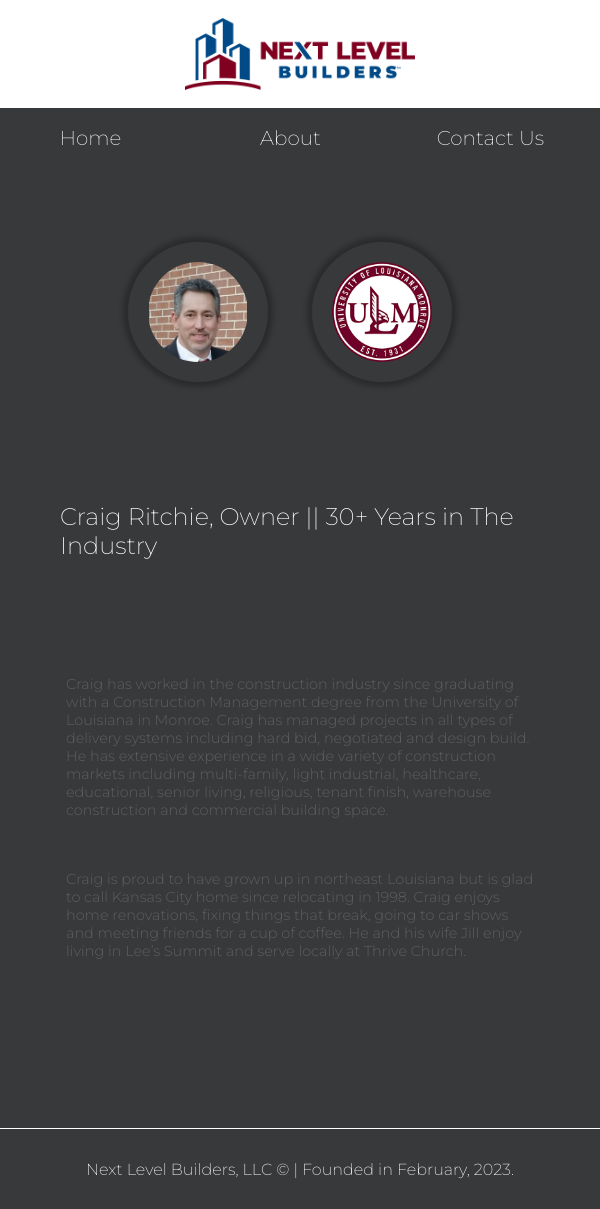
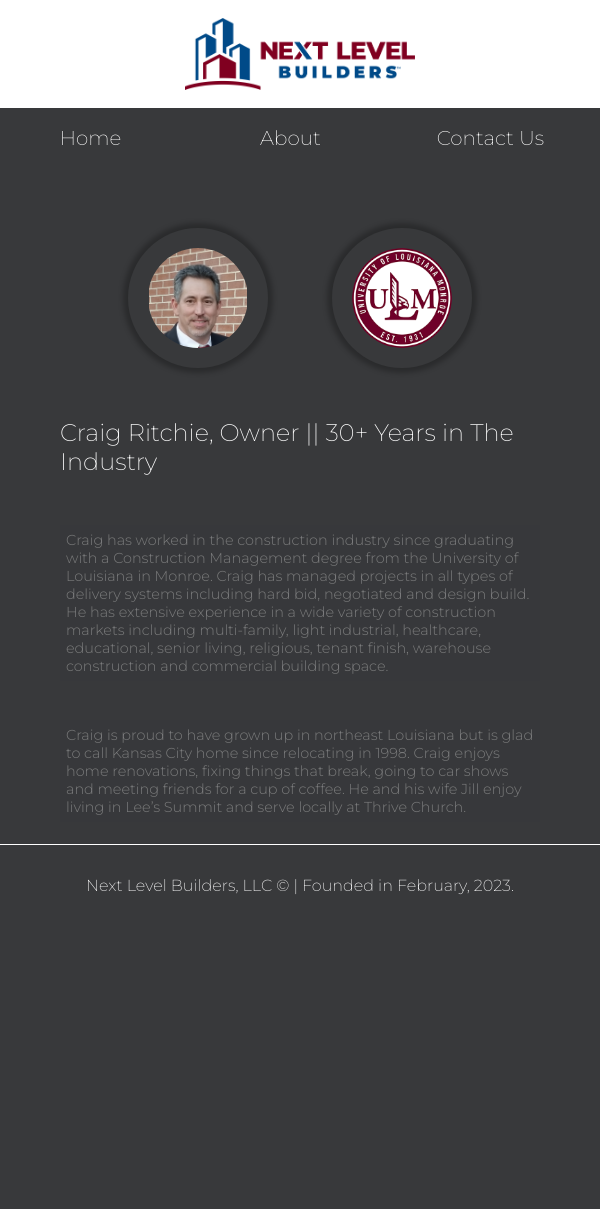
Before and after one commit to ritchieritch42/Next-Level-Builders, a Flask app: page /about in a window 600 px wide. After the commit the page ends 895 px from the top, so only its background shows below. Run offline with Flask 3, Linux system fonts and the light colour scheme.

Commit message:
spacing for paragraphs & pictures changed

```diff
--- a/static/styles.css
+++ b/static/styles.css
@@ -298,7 +298,7 @@
   height: auto;
   justify-content: center;
   align-items: center;
-  margin-top: 10vh;
+  margin-top: 20px;
 }
 
 .aboutheader {
@@ -311,6 +311,7 @@
   padding-top: 150px;
   margin-left: 30px;
   margin-right: 30px;
+  margin-top: 7vh;
 }
 
 .aboutpicture {
@@ -334,7 +335,7 @@
   flex-wrap: wrap;
   justify-content: center;
   align-items: center;
-  margin-bottom: 20vh;
+  margin-bottom: 20px;
 }
 
 .aboutparagraphs {
@@ -781,10 +782,6 @@
     margin: 2px;
   }
 
-  .aboutheadercontainer {
-    margin: 10px;
-  }
-
   #advise {
     width: 80%;
   }
```
